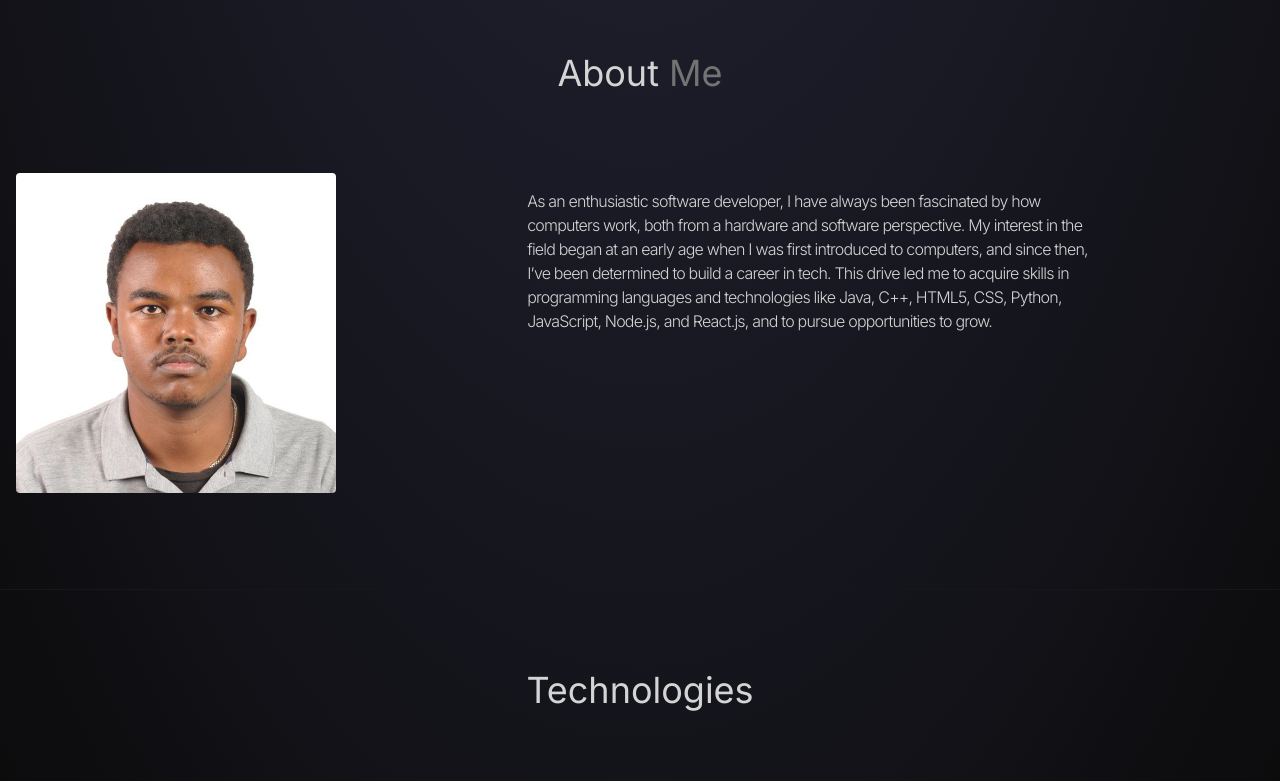
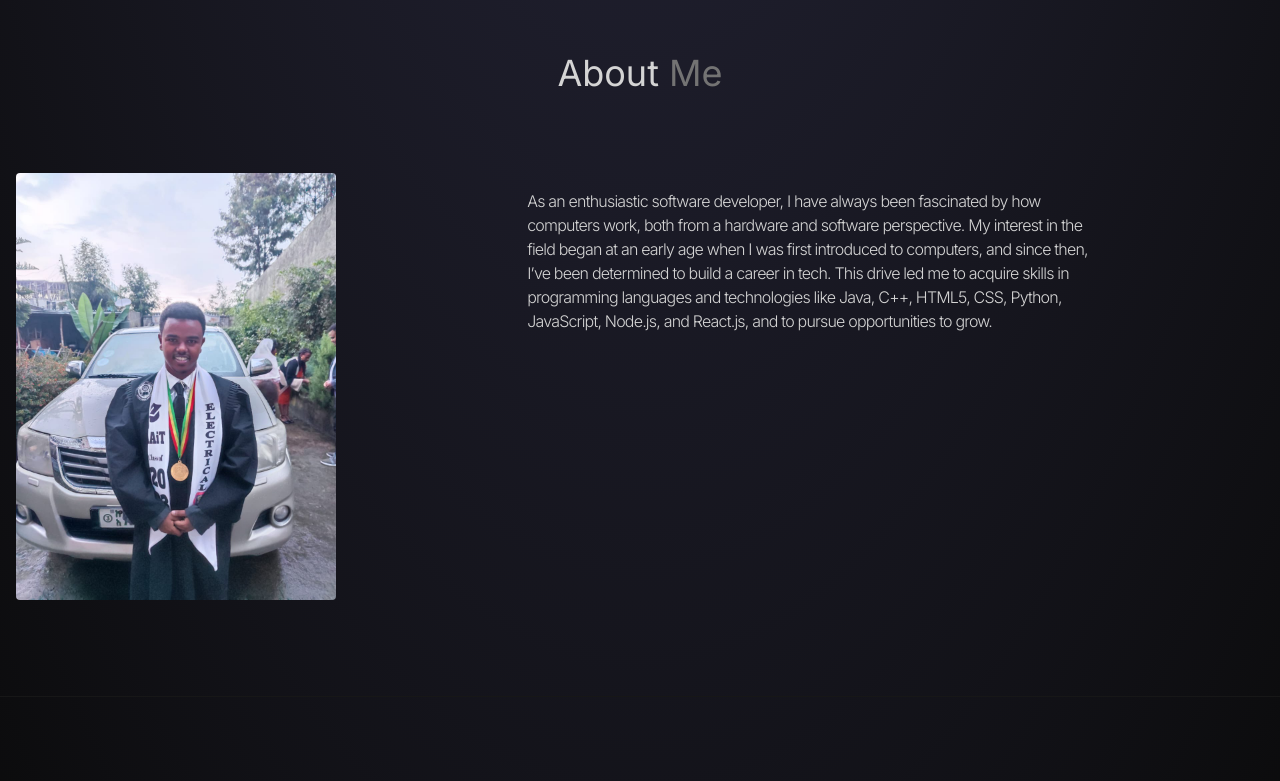
Before and after one commit to MilkiyasGebru/milkiyas-portfolio, a Next.js app: page / in a window 1280 px wide. Shown: the part 507-1288 px from the top of the page. Built offline with nearby package versions, Linux system fonts and the light colour scheme.

Commit message:
added a graduation photo

```diff
--- a/components/About.jsx
+++ b/components/About.jsx
@@ -11,7 +11,7 @@ export default function About() {
             <div className="flex flex-col md:flex-row items-start my-20 flex-wrap gap-1">
                 <div className="w-full md:w-2/5 flex justify-center md:justify-start">
                     <Image
-                        src="/Miki_Profile_Picture.jpg" alt="Miki Profile Picture" height={350} width={350} className="border-red-800 rounded max-w-80"  />
+                        src="/MikiGraduation.png" alt="Miki Profile Picture" height={350} width={350} className="border-red-800 rounded max-w-80"  />
                 </div>
                 <div className="w-full md:w-1/2 py-4 px-2">
                     <p className="font-light tracking-tighter max-w-xl">
```
Also changed, not shown: public/MikiGraduation.png (added).
